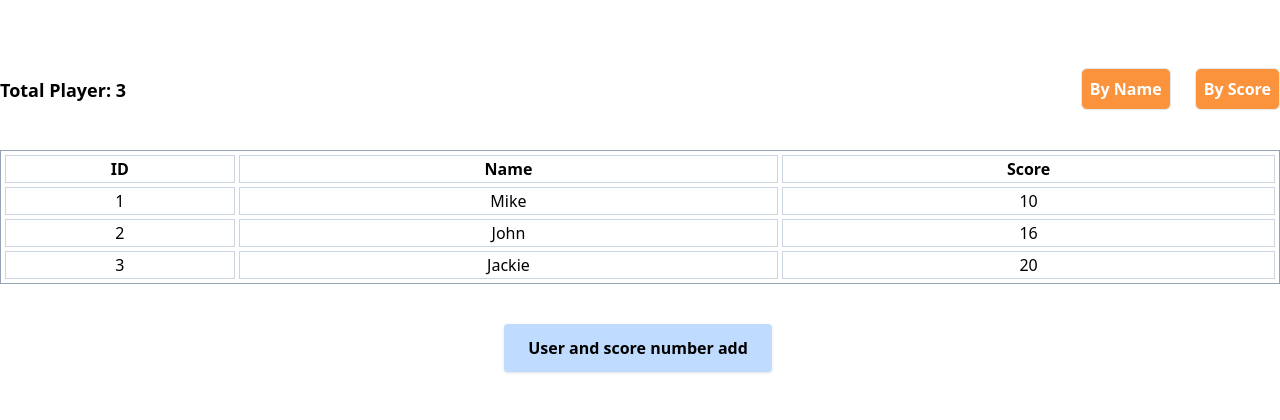
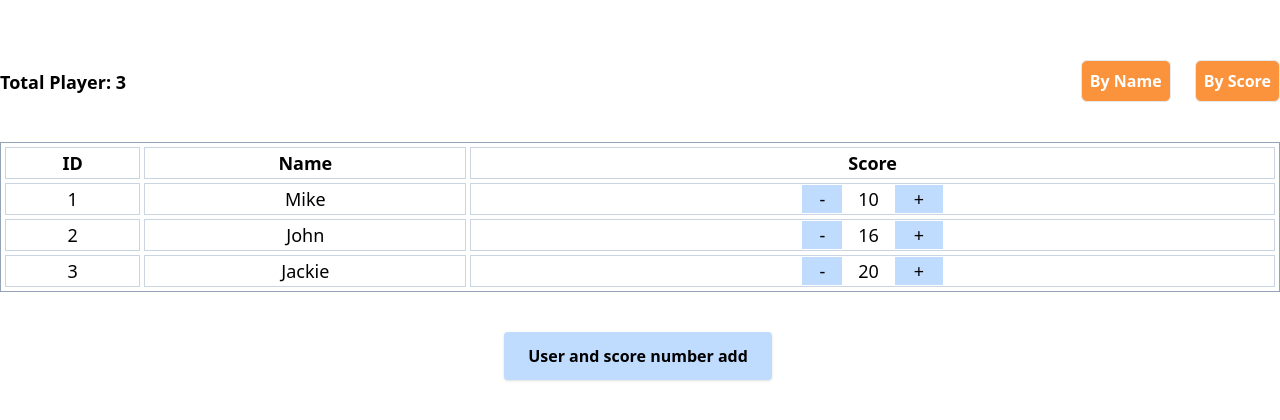
Before and after one commit to Yalalt/scoreBoard, a React (Create React App) app: page / in a window 1280 px wide. Shown: the part 198-618 px from the top of the page. Built offline with nearby package versions, Linux system fonts and the light colour scheme.

Commit message:
Score add subtract

```diff
--- a/src/App.js
+++ b/src/App.js
@@ -11,11 +11,25 @@ function App() {
   ]);
   const userAdd = (newUser) => addUser([...users, {id: users.length + 1, name: newUser.name, score: newUser.score}]);
 
+  const addScore = (sc) => {
+    const newList = [...users];
+    newList[sc].score++;
+    addUser([...users]);
+  };
+
+  const downScore = (scc) => {
+    const newList = [...users];
+    newList[scc].score--;
+    addUser([...users]);
+    console.log(users);
+  };
+
+
 
   return (
     <div className="App h-screen flex flex-col items-center justify-center container md:mx-auto ">
       <Header users={users} callUserState={addUser} />
-      <Users usersData={users} />
+      <Users usersData={users} addScore={addScore} subScore={downScore} />
       <Modal userAddFunc={userAdd} />
     </div>
   );
--- a/src/component/Users/index.jsx
+++ b/src/component/Users/index.jsx
@@ -1,6 +1,6 @@
 const Users = (props) => {
   return (
-    <table className="border-separate border-spacing-1 border border-slate-400 w-full text-center my-10">
+    <table className="border-separate border-spacing-1 border border-slate-400 w-full text-center text-lg my-10">
       <thead className="w-10">
         <tr>
           <th className="border border-slate-300">ID</th>
@@ -13,7 +13,7 @@ const Users = (props) => {
           <tr key={ind}>
             <td className="border border-slate-300">{user.id}</td>
             <td className="border border-slate-300">{user.name}</td>
-            <td className="border border-slate-300">{user.score}</td>
+            <td className="border border-slate-300"><button className="bg-blue-200 w-10 mr-4" onClick={() => props.subScore(ind)}>-</button>{user.score}<button className="bg-blue-200 w-12 ml-4" onClick={() => props.addScore(ind)}>+</button></td>
           </tr>
         ))}
       </tbody>
```
